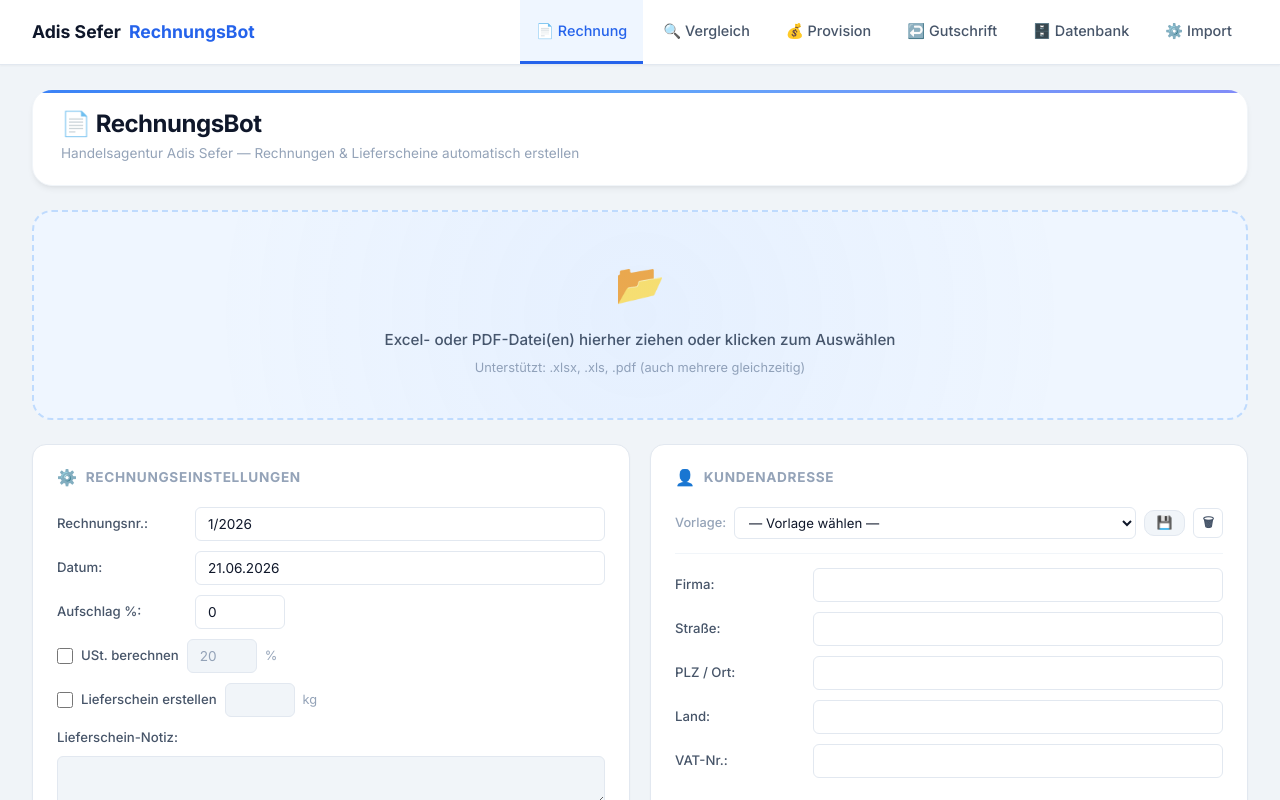
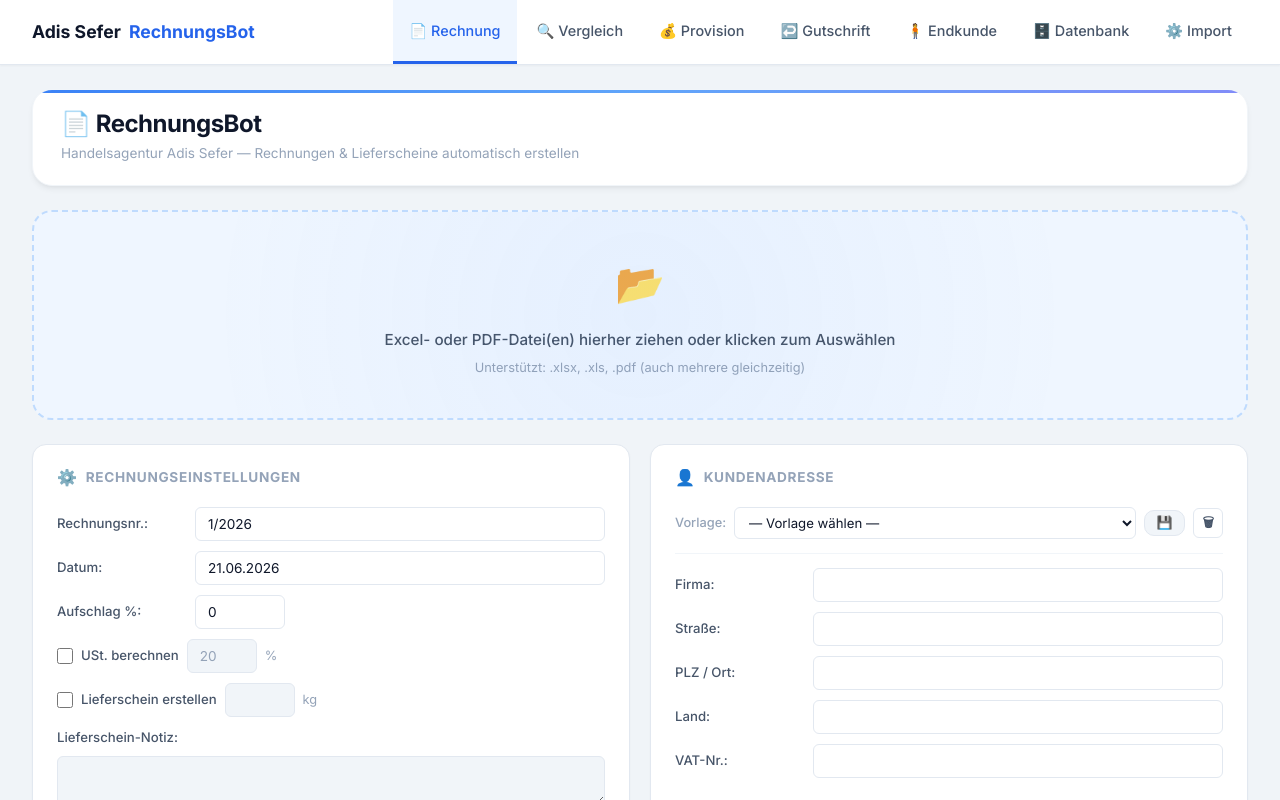
Before and after one commit to cupo56/RechnungsBot, a Next.js app in the folder web/: page / in a window 1280 px wide. Shown: the top 800 px of the page. Built offline with nearby package versions, Linux system fonts and the light colour scheme.

Commit message:
feat: add Endkunde nav link

```diff
--- a/web/components/Navigation.js
+++ b/web/components/Navigation.js
@@ -11,6 +11,7 @@ export default function Navigation() {
     { href: '/compare', label: '🔍 Vergleich', desc: 'Excel-Listen abgleichen' },
     { href: '/provision', label: '💰 Provision', desc: 'Abrechnung erstellen' },
     { href: '/credit-note', label: '↩️ Gutschrift', desc: 'Stornos & Gutschriften' },
+    { href: '/endkunde', label: '🧍 Endkunde', desc: 'Rechnung für Endkunden manuell erstellen' },
     { href: '/database', label: '🗄️ Datenbank', desc: 'Archiv & Suche' },
   ];
 
```
